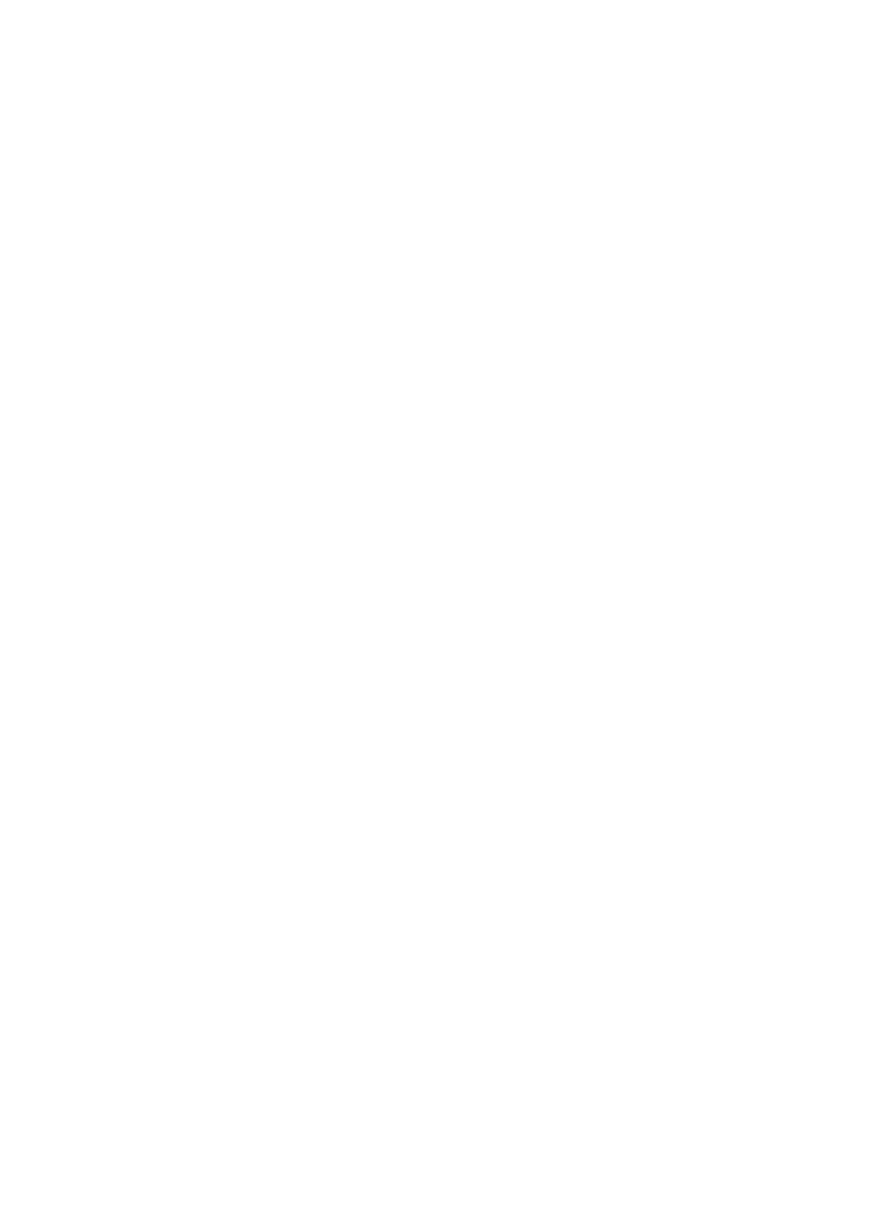
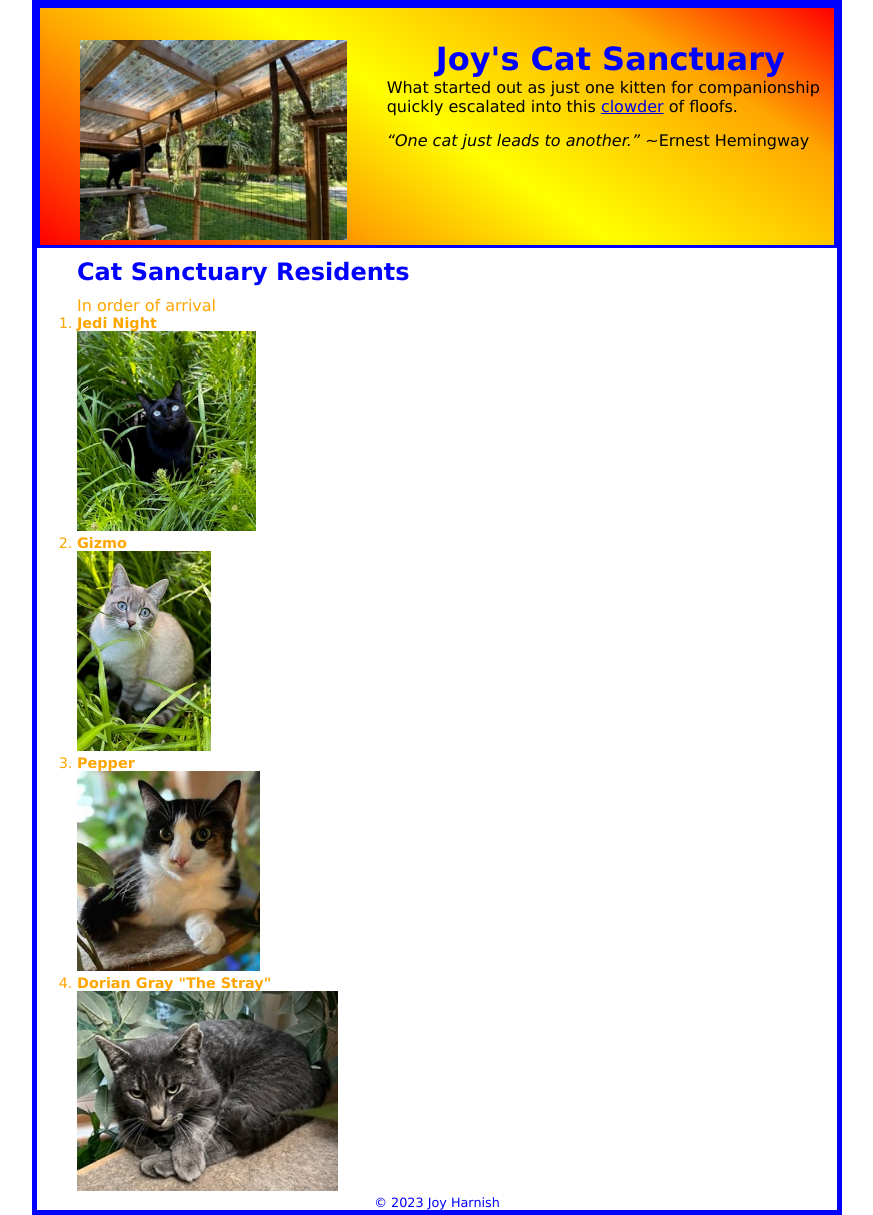
Before and after one commit to JLHarnish/cat-sanctuary, a plain HTML site: page index.html in a window 1280 px wide. Shown: the whole page, without its empty margins (203-1076 px from the left). Before the commit the page ends 800 px from the top, so only its background shows below. Drawn offline with Linux system fonts and the light colour scheme.

Commit message:
added index info

```diff
--- a/index.html
+++ b/index.html
@@ -2,11 +2,38 @@
 <html lang="en">
 <head>
     <meta charset="UTF-8">
-    <meta http-equiv="X-UA-Compatible" content="IE=edge">
-    <meta name="viewport" content="width=device-width, initial-scale=1.0">
-    <title>Document</title>
+    <!--I'm not sure this is a great way to describe the content-->
+    <meta name="description" content="A Cat Sanctuary for random cats that needed a home">
+    <title>Joy's Cat Sanctuary</title>
+    <link rel="stylesheet" href="styles/cat-sanctuary-main.css">
 </head>
 <body>
-
+    <header>
+        <img src="images/sanctuary.jpg" alt="Cat Sanctuary" height="200">
+        <h1 class="center">Joy's Cat Sanctuary</h1>
+        <!--Adding a link to the definition of what a clowder is for those who want to know-->
+        <p>What started out as just one kitten for companionship quickly escalated into this <a href="https://www.merriam-webster.com/dictionary/clowder"> clowder</a> of floofs.</p>
+        <!--This is the perfect quote to how this went from 1 cat to 4 so quickly but not certain this is where is should go on the page-->
+        <blockquote>
+            <em>“One cat just leads to another.”</em> ~Ernest Hemingway
+        </blockquote>
+    </header>
+    <main>
+        <h2>Cat Sanctuary Residents</h2>
+            <p> In order of arrival</p>
+        <ol>
+            <li><strong>Jedi Night</strong></li>
+            <img src="images/Jedi.jpg" alt="Photo of Jedi Night" height="200">
+            <li><strong>Gizmo</strong></li>
+            <img src="images/Gizmo.jpg" alt="Photo of Gizmo" height="200">
+            <li><strong>Pepper</strong></li>
+            <img src="images/Pepper.jpg" alt="Photo of Pepper" height="200">
+            <li><strong>Dorian Gray "The Stray"</strong></li>
+            <img src="images/Dorian.jpg" alt="Photo of Dorian Gray the stray" height="200">
+        </ol>
+    </main>
+    <footer>
+        <p id="copyright">&copy; 2023 Joy Harnish</p>
+    </footer>
 </body>
 </html>
```
